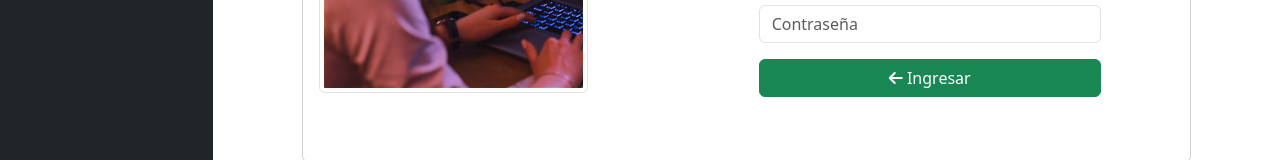
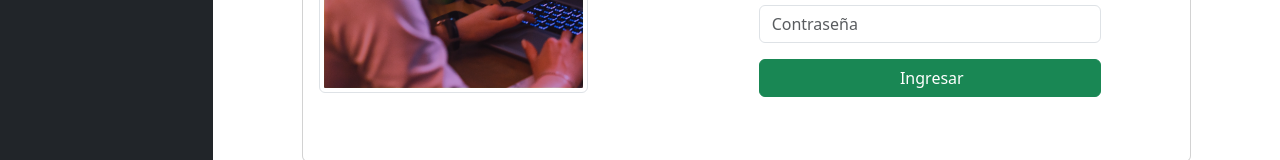
Before and after one commit to bas-clavijo/usuario-vue, a Vue app: page /home in a window 1280 px wide. Shown: the part 484-644 px from the top of the page. Built offline with nearby package versions, Linux system fonts and the light colour scheme.

Commit message:
Modificacion de diseño

```diff
--- a/src/views/HomeView.vue
+++ b/src/views/HomeView.vue
@@ -30,7 +30,7 @@
               <!-- Botón para ingresar -->
               <div class="d-grid gap-2">
                 <router-link :to="{ path: '/tabla' }" class="btn btn-success">
-                  <i class="fa-solid fa-arrow-left"></i> Ingresar
+                  <i class="fa-solid"></i> Ingresar
                 </router-link>
               </div>
             </div>
```
